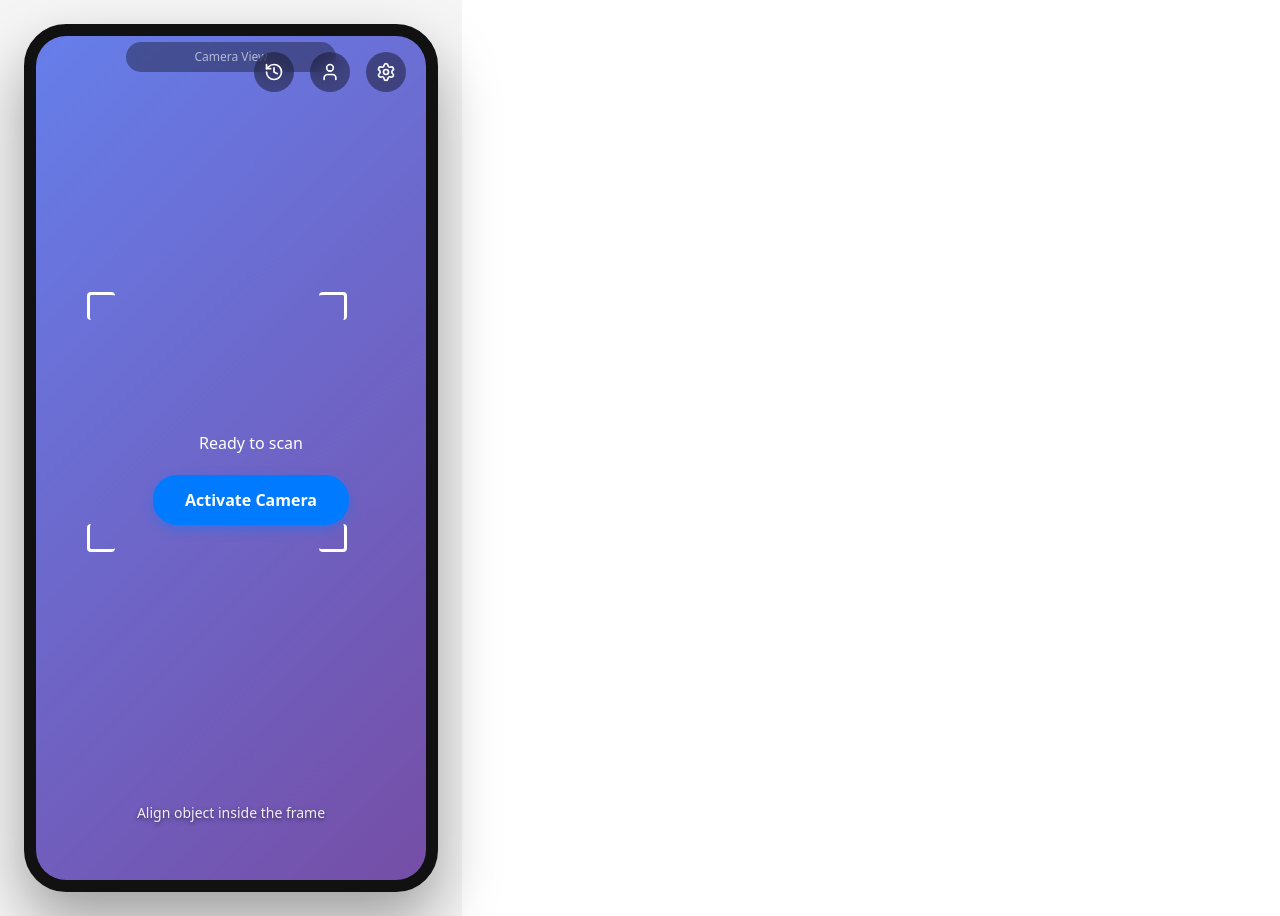
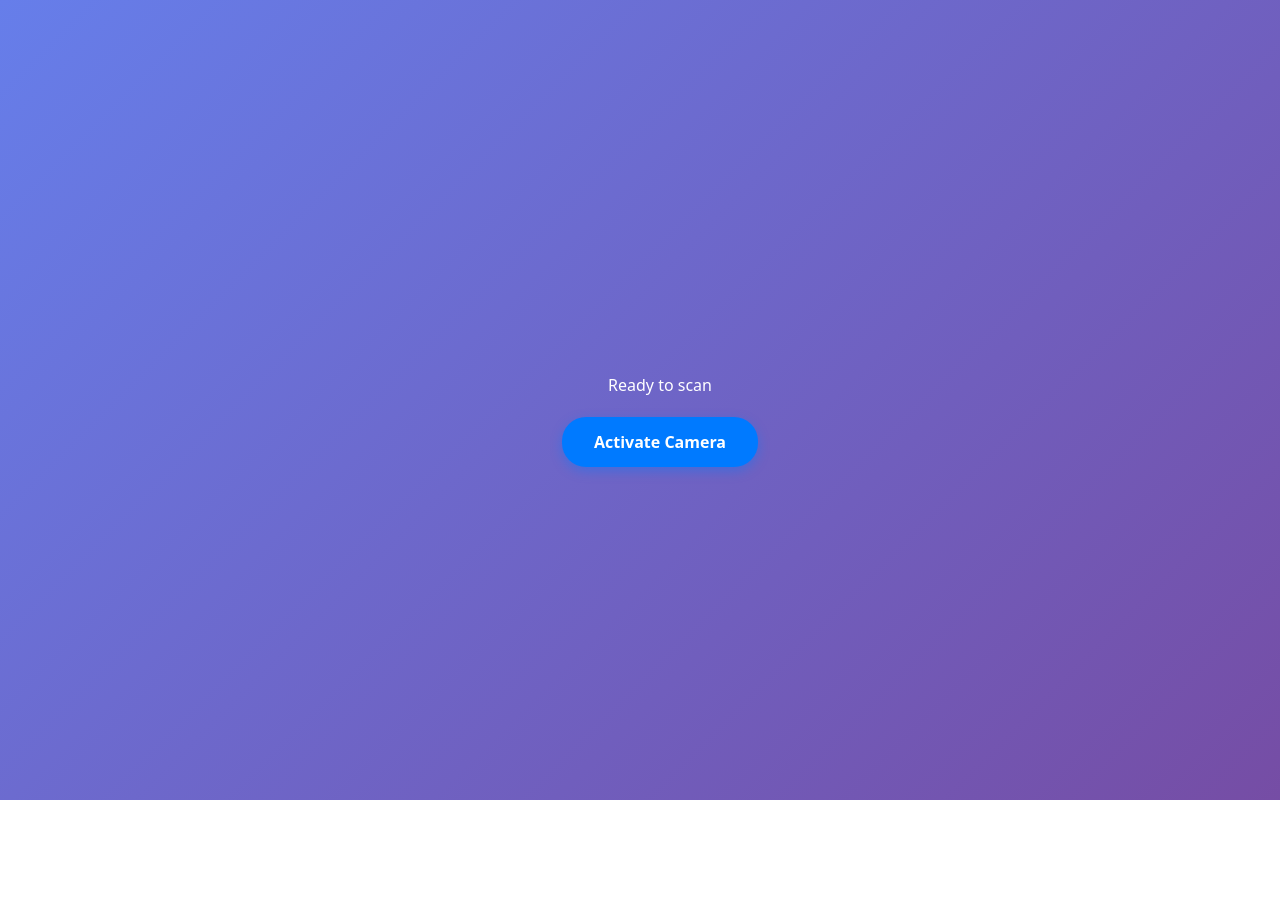
Before and after one commit to Ollie-Edwards/HCI-Project, a React (Vite) app in the folder hciproject/: page / in a window 1280 px wide. After the commit the page ends 800 px from the top, so only its background shows below. Built offline with nearby package versions, Linux system fonts and the light colour scheme.

Commit message:
fullscreen and ngrok

```diff
--- a/hciproject/src/App.jsx
+++ b/hciproject/src/App.jsx
@@ -1,5 +1,8 @@
 import React, { useEffect, useRef, useState } from "react";
 import { User, Settings, History } from "lucide-react";
+import { FaUser } from "react-icons/fa";
+import { IoIosSettings } from "react-icons/io";
+import { FaHistory } from "react-icons/fa";
 
 export default function IPhoneScannerUI() {
   const videoRef = useRef(null);
@@ -50,6 +53,7 @@ export default function IPhoneScannerUI() {
     flexDirection: "column",
     justifyContent: "space-between",
     pointerEvents: "none",
+    zIndex: 1,
   };
 
   const headerContainer = {
@@ -153,8 +157,8 @@ export default function IPhoneScannerUI() {
   };
 
   return (
-    <div style={{ padding: 24, display: "flex", justifyContent: "center", minHeight: "100vh", alignItems: "center", backgroundColor: "#f5f5f5" }}>
-      <div style={phoneStyle}>
+    <div style={{ padding: 0, display: "flex", justifyContent: "center", minHeight: "100vh", alignItems: "center", backgroundColor: "#000", position: "fixed", inset: 0 }}>
+      <div style={{ ...phoneStyle, width: "100vw", height: "100vh", border: "none", borderRadius: 0, boxShadow: "none" }}>
         {/* Full-screen camera */}
         <video
           ref={videoRef}
@@ -167,7 +171,6 @@ export default function IPhoneScannerUI() {
             width: "100%",
             height: "100%",
             objectFit: "cover",
-            display: cameraActive && hasCamera ? "block" : "none",
           }}
         />
 
@@ -188,6 +191,7 @@ export default function IPhoneScannerUI() {
             textAlign: "center",
             flexDirection: "column",
             gap: 20,
+            zIndex: 2,
           }}>
             <div>Ready to scan</div>
             <button style={activateButton} onClick={startCamera}>
@@ -198,25 +202,31 @@ export default function IPhoneScannerUI() {
 
         {/* Overlay UI */}
         <div style={overlayStyle}>
-          <div style={{ position: "relative" }}>
-            <div style={notch}>Camera View</div>
 
-            <div style={headerContainer}>
-              <div style={iconStyle}>
-                <History size={20} />
+          <div className="headerContainer">
+            <div className="iconContainer">
+
+              <div className="icon">
+                <FaHistory size={25} />
               </div>
-              <div style={iconStyle}>
-                <User size={20} />
+
+              <div className="icon">
+                <FaUser size={25} />
               </div>
-              <div style={iconStyle}>
-                <Settings size={20} />
+
+              <div className="icon">
+                <IoIosSettings size={25} />
               </div>
             </div>
           </div>
 
+          <div style={{ height: 44, display: "flex", alignItems: "center", justifyContent: "center" }}>
+            <div style={notch}>Camera View</div>
+          </div>
+
           <div style={scannerArea}>
             <div style={scanBox}>
-              {/* Only corners */}
+              {/* Only corners, no box or overlay */}
               <div style={cornerStyle(0, 0)} />
               <div style={cornerStyle(0, 1)} />
               <div style={cornerStyle(1, 0)} />
```
